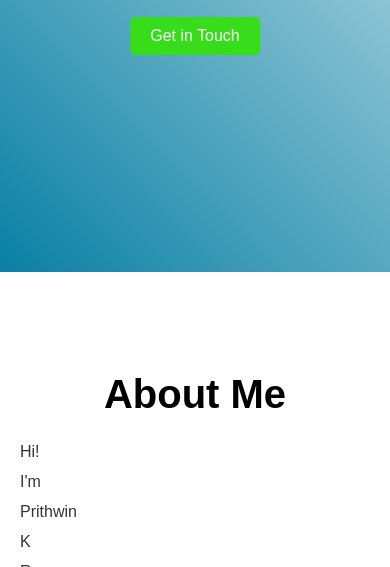
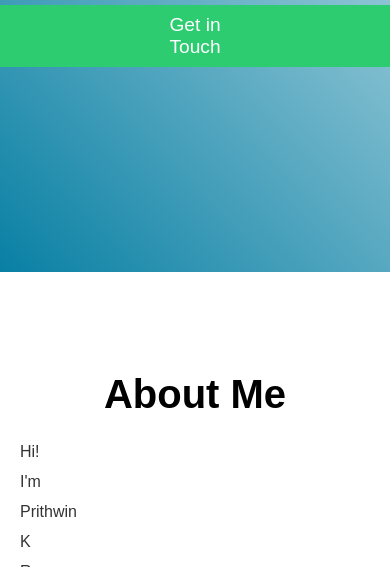
Before and after one commit to Prithwin-web/portfolio, a plain HTML site: page index.html in a window 390 px wide. Shown: the part 572-1139 px from the top of the page. Drawn offline with Linux system fonts and the light colour scheme.

Commit message:
Update styles.css

```diff
--- a/styles.css
+++ b/styles.css
@@ -241,4 +241,24 @@ footer p {
   .contact-form {
       width: 100%;
   }
+
+  .cta-button {
+  background-color: #2ecc71;
+  color: white;
+  padding: 9px 180px;
+  border: none;
+  border-radius: 5px;
+  font-size: 1.2rem;
+  cursor: pointer;
+  display: inline-block;
+  margin-top: 20px;
+  text-align: center;
+  text-decoration: none;
 }
+
+.cta-button:hover {
+  background-color: #27ae60;
+  box-shadow: 0 0 5px 1px rgb(130, 237, 130);
+}
+
+}
```
